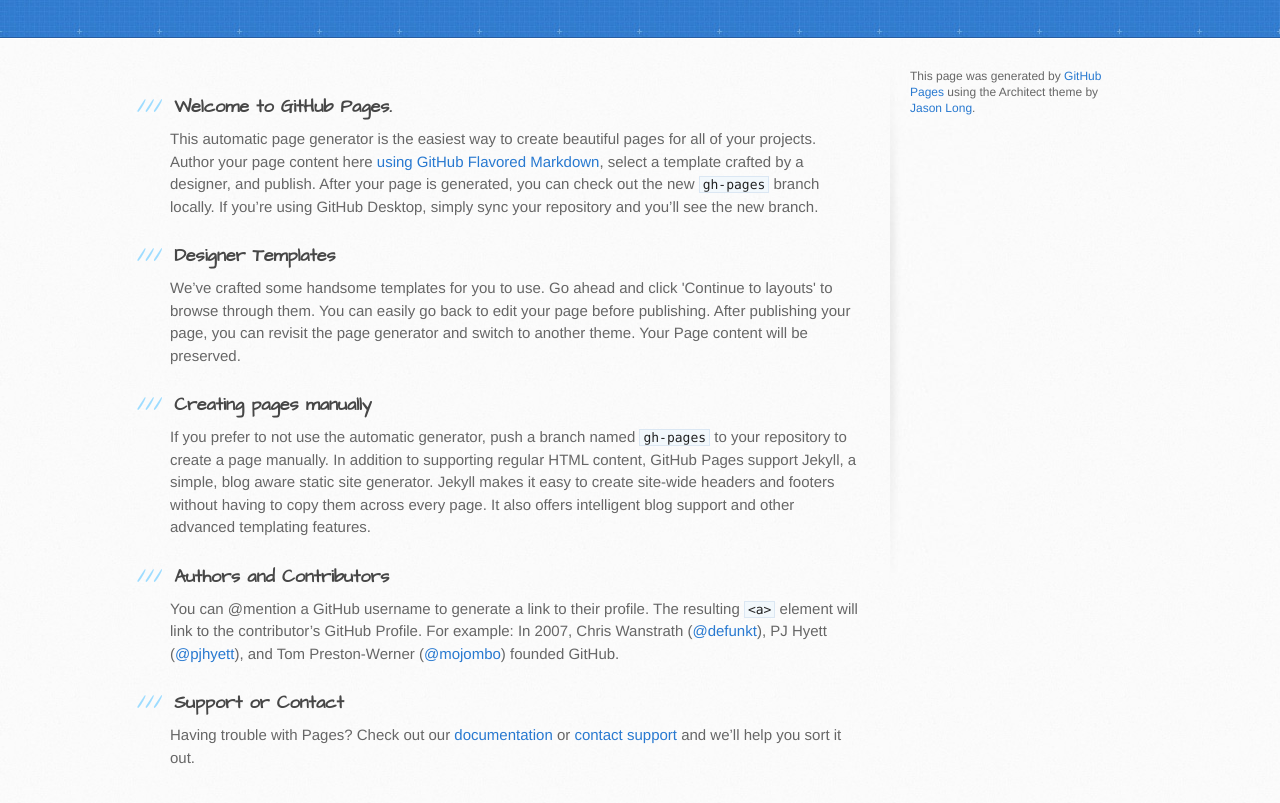
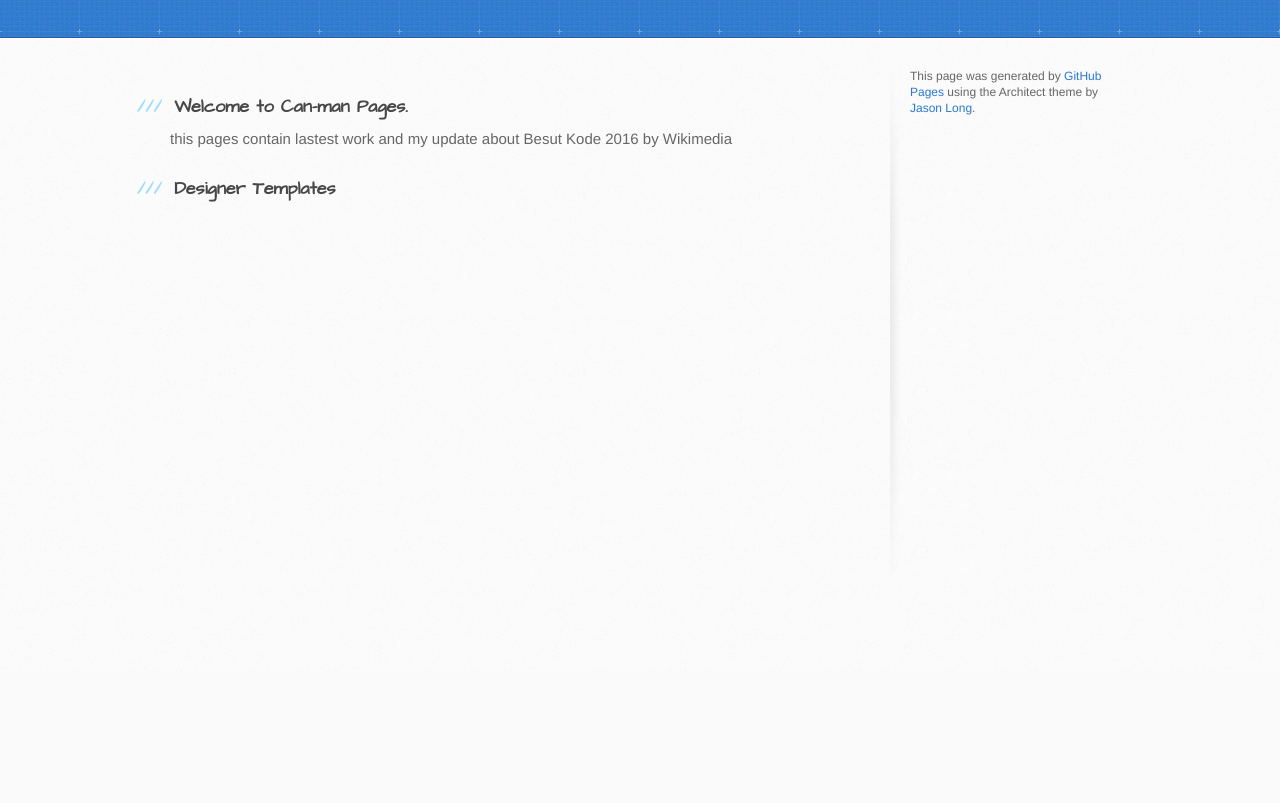
Before and after one commit to icanman/icanman.github.io, a plain HTML site: page index.html in a window 1280 px wide. Shown: the part 129-932 px from the top of the page. After the commit the page ends 800 px from the top, so only its background shows below. Drawn offline with Linux system fonts and the light colour scheme.

Commit message:
Update index.html

```diff
--- a/index.html
+++ b/index.html
@@ -29,30 +29,13 @@
       <div class="inner clearfix">
         <section id="main-content">
           <h3>
-<a id="welcome-to-github-pages" class="anchor" href="#welcome-to-github-pages" aria-hidden="true"><span aria-hidden="true" class="octicon octicon-link"></span></a>Welcome to GitHub Pages.</h3>
+<a id="welcome-to-github-pages" class="anchor" href="#welcome-to-github-pages" aria-hidden="true"><span aria-hidden="true" class="octicon octicon-link"></span></a>Welcome to Can-man Pages.</h3>
 
-<p>This automatic page generator is the easiest way to create beautiful pages for all of your projects. Author your page content here <a href="https://guides.github.com/features/mastering-markdown/">using GitHub Flavored Markdown</a>, select a template crafted by a designer, and publish. After your page is generated, you can check out the new <code>gh-pages</code> branch locally. If you’re using GitHub Desktop, simply sync your repository and you’ll see the new branch.</p>
+<p>this pages contain lastest work and my update about Besut Kode 2016 by Wikimedia
 
 <h3>
 <a id="designer-templates" class="anchor" href="#designer-templates" aria-hidden="true"><span aria-hidden="true" class="octicon octicon-link"></span></a>Designer Templates</h3>
-
-<p>We’ve crafted some handsome templates for you to use. Go ahead and click 'Continue to layouts' to browse through them. You can easily go back to edit your page before publishing. After publishing your page, you can revisit the page generator and switch to another theme. Your Page content will be preserved.</p>
-
-<h3>
-<a id="creating-pages-manually" class="anchor" href="#creating-pages-manually" aria-hidden="true"><span aria-hidden="true" class="octicon octicon-link"></span></a>Creating pages manually</h3>
-
-<p>If you prefer to not use the automatic generator, push a branch named <code>gh-pages</code> to your repository to create a page manually. In addition to supporting regular HTML content, GitHub Pages support Jekyll, a simple, blog aware static site generator. Jekyll makes it easy to create site-wide headers and footers without having to copy them across every page. It also offers intelligent blog support and other advanced templating features.</p>
-
-<h3>
-<a id="authors-and-contributors" class="anchor" href="#authors-and-contributors" aria-hidden="true"><span aria-hidden="true" class="octicon octicon-link"></span></a>Authors and Contributors</h3>
-
-<p>You can @mention a GitHub username to generate a link to their profile. The resulting <code>&lt;a&gt;</code> element will link to the contributor’s GitHub Profile. For example: In 2007, Chris Wanstrath (<a href="https://github.com/defunkt" class="user-mention">@defunkt</a>), PJ Hyett (<a href="https://github.com/pjhyett" class="user-mention">@pjhyett</a>), and Tom Preston-Werner (<a href="https://github.com/mojombo" class="user-mention">@mojombo</a>) founded GitHub.</p>
-
-<h3>
-<a id="support-or-contact" class="anchor" href="#support-or-contact" aria-hidden="true"><span aria-hidden="true" class="octicon octicon-link"></span></a>Support or Contact</h3>
-
-<p>Having trouble with Pages? Check out our <a href="https://help.github.com/pages">documentation</a> or <a href="https://github.com/contact">contact support</a> and we’ll help you sort it out.</p>
-        </section>
+  </section>
 
         <aside id="sidebar">
 
```
